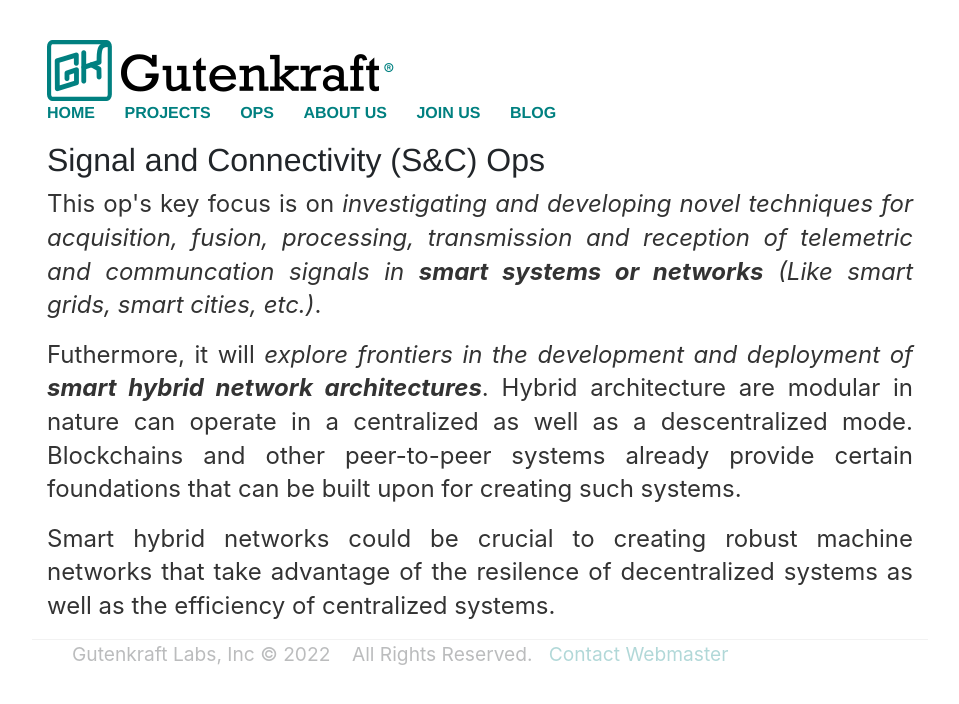
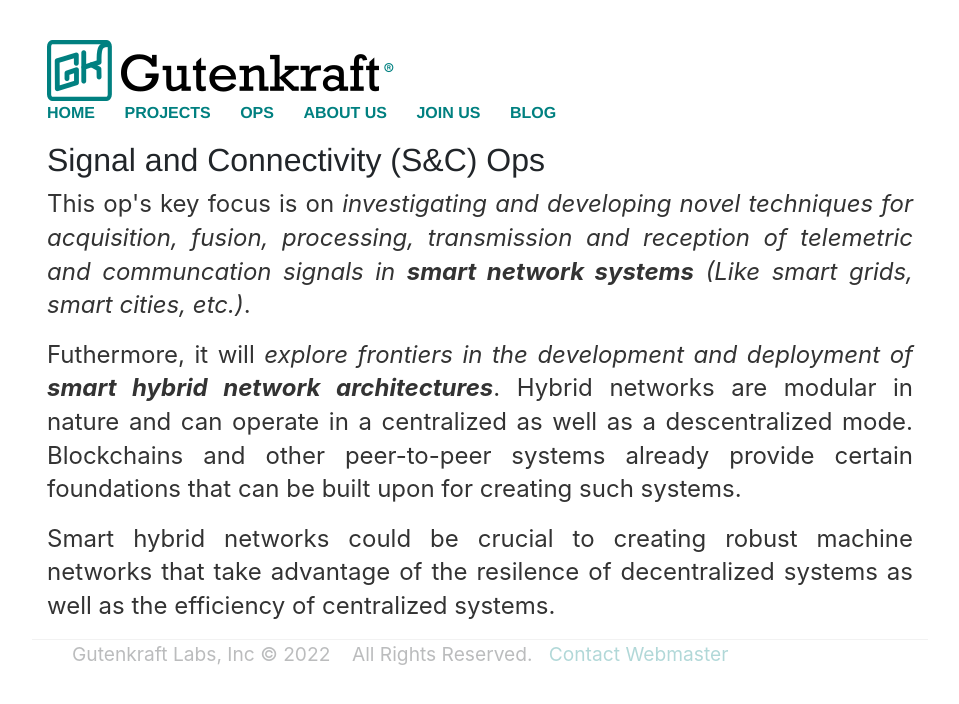
Before and after one commit to oferonmi/datafilik.github.io, a Jekyll site: the page built from ops/snc_op/index.html, in a window 1280 px wide. Shown: the top 704 px of the page, without its empty margins (160-1119 px from the left). Built offline with Jekyll 4.4.1, drawn with Linux system fonts in a browser that asks for light colours.

Commit message:
content update

```diff
--- a/ops/snc_op/index.html
+++ b/ops/snc_op/index.html
@@ -6,11 +6,11 @@ title: Gutenkraft - S&C Ops
 <div class="container">
     <h1>Signal and Connectivity (S&C) Ops</h1>
     <p align="justify">
-        This op's key focus is on <em>investigating and developing novel techniques for acquisition, fusion, processing, transmission and reception of telemetric and communcation signals in <b>smart systems or networks</b> (Like smart grids, smart cities, etc.)</em>.
+        This op's key focus is on <em>investigating and developing novel techniques for acquisition, fusion, processing, transmission and reception of telemetric and communcation signals in <b>smart network systems</b> (Like smart grids, smart cities, etc.)</em>.
     </p>
 
     <p align="justify">
-        Futhermore, it will <em>explore frontiers in the development and deployment of <b>smart hybrid network architectures</b></em>. Hybrid architecture are modular in nature can operate in a centralized as well as a descentralized mode. Blockchains and other peer-to-peer systems already provide certain foundations that can be built upon for creating such systems.
+        Futhermore, it will <em>explore frontiers in the development and deployment of <b>smart hybrid network architectures</b></em>. Hybrid networks are modular in nature and can operate in a centralized as well as a descentralized mode. Blockchains and other peer-to-peer systems already provide certain foundations that can be built upon for creating such systems.
     </p>
 
     <p align="justify">
```
